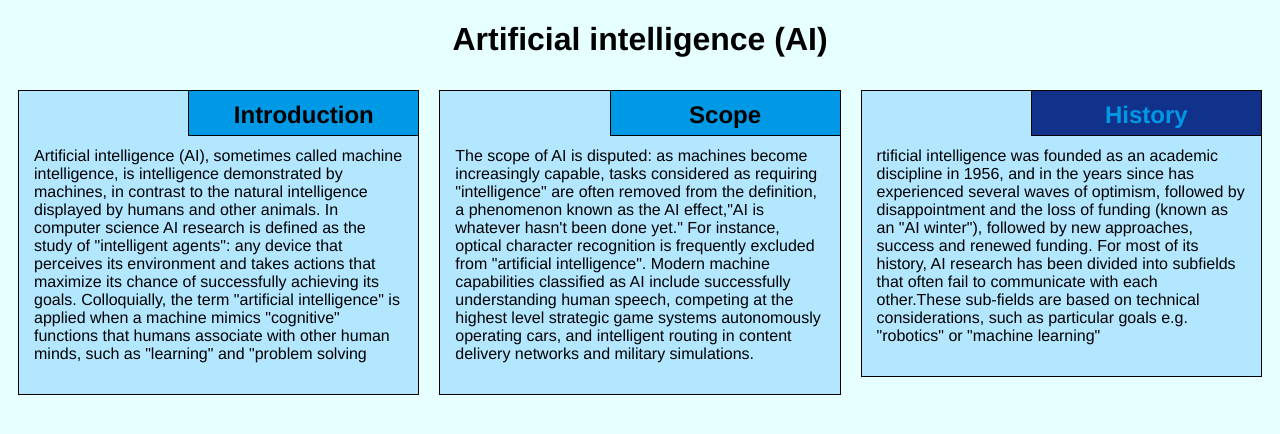
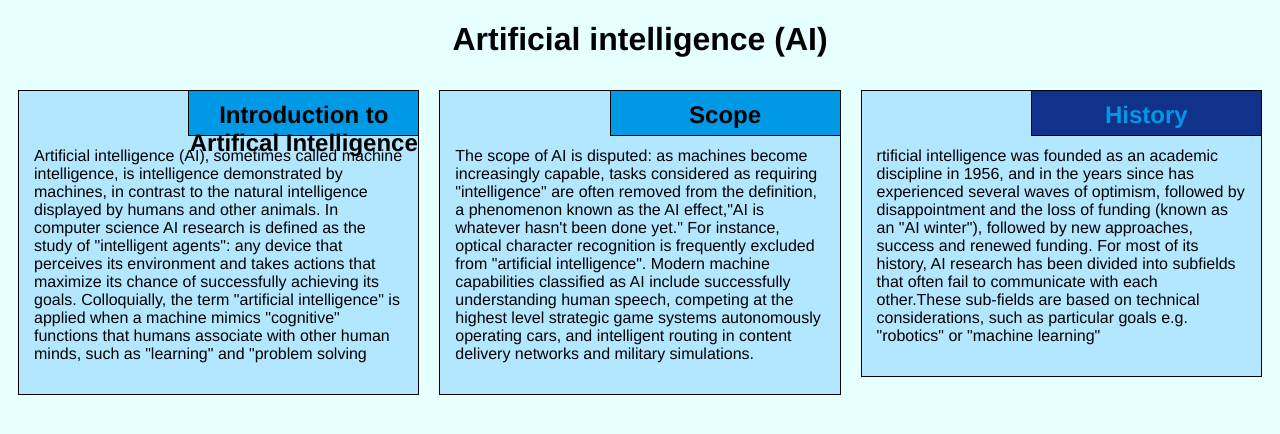
Before and after one commit to rizwanali321/coursera-test, a plain HTML site: page module2-solution/index.html in a window 1280 px wide. Drawn offline with Linux system fonts and the light colour scheme.

Commit message:
Update index.html
Update h2 title

```diff
--- a/module2-solution/index.html
+++ b/module2-solution/index.html
@@ -14,7 +14,7 @@
     <div class="row">
         <div class="col-lg-4 col-md-6 col-sm-12">
             <section class="introduction">
-                <h2>Introduction</h2>
+                <h2>Introduction to Artifical Intelligence</h2>
                 <p>
                     Artificial intelligence (AI), sometimes called machine intelligence, is intelligence demonstrated by machines, in contrast to the natural intelligence displayed by humans and other animals. In computer science AI research is defined as the study of "intelligent agents": any device that perceives its environment and takes actions that maximize its chance of successfully achieving its goals. Colloquially, the term "artificial intelligence" is applied when a machine mimics "cognitive" functions that humans associate with other human minds, such as "learning" and "problem solving
                 </p>
```
